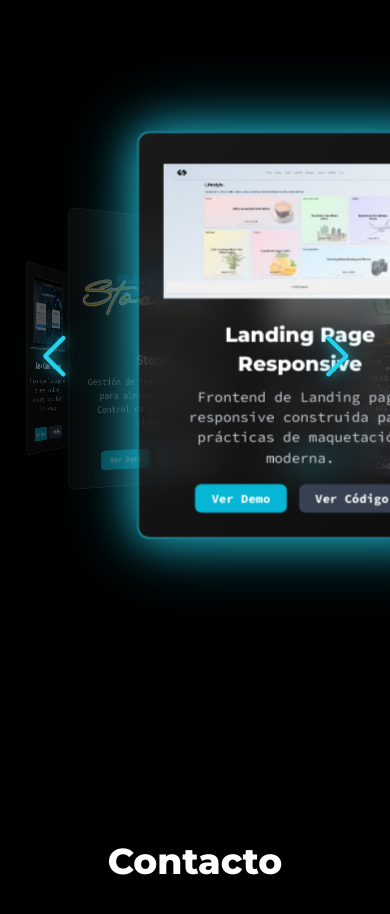
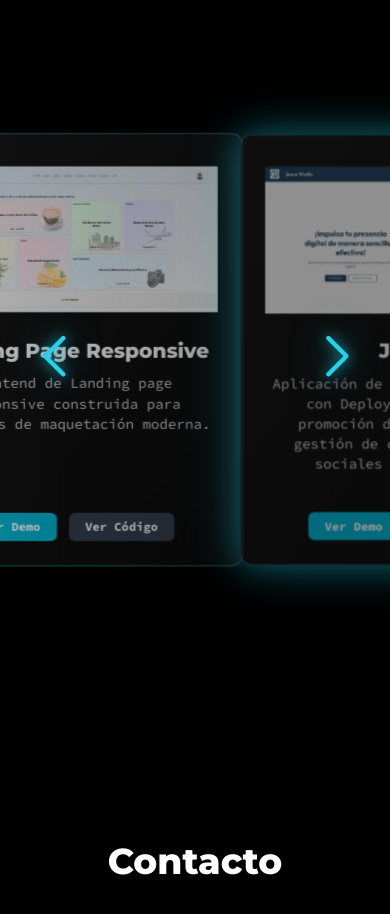
Before and after one commit to ManRio/portfoliov3, a React (Vite) app: page / in a window 390 px wide. Shown: the part 4327-5241 px from the top of the page. Built offline with nearby package versions, Linux system fonts and the light colour scheme.

Commit message:
solucion proyectos mobile

```diff
--- a/src/sections/Projects.jsx
+++ b/src/sections/Projects.jsx
@@ -84,10 +84,12 @@ function Projects() {
       id='projects'
       className='min-h-screen w-full bg-transparent text-white flex flex-col px-6'
     >
+      {/* Título */}
       <h2 className='text-4xl sm:text-5xl font-montserrat font-bold text-center mt-10'>
         Proyectos
       </h2>
 
+      {/* Carrusel */}
       <div className='flex-1 flex items-center justify-center relative'>
         <Swiper
           modules={[Navigation, Autoplay, EffectCoverflow]}
@@ -102,16 +104,29 @@ function Projects() {
           }}
           loop={true}
           centeredSlides={true}
-          slidesPerView={3} // IMPORTANTE para coverflow real
           speed={650}
           effect='coverflow'
-          coverflowEffect={{
-            rotate: 35, // giro de las laterales
-            stretch: 0,
-            depth: 220, // profundidad 3D
-            modifier: 1.15, // intensidad global
-            scale: 0.86, // escalado de laterales
-            slideShadows: false,
+          breakpoints={{
+            0: {
+              slidesPerView: 1, // 👈 en móviles solo 1 tarjeta
+              coverflowEffect: {
+                rotate: 0,
+                stretch: 0,
+                depth: 0,
+                scale: 1,
+              },
+            },
+            768: {
+              slidesPerView: 3, // 👈 a partir de tablet, coverflow real
+              coverflowEffect: {
+                rotate: 35,
+                stretch: 0,
+                depth: 220,
+                modifier: 1.15,
+                scale: 0.86,
+                slideShadows: false,
+              },
+            },
           }}
           className='projects-swiper'
         >
@@ -154,6 +169,7 @@ function Projects() {
           ))}
         </Swiper>
 
+        {/* Flechas */}
         <div className='swiper-button-prev custom-line-arrow'></div>
         <div className='swiper-button-next custom-line-arrow'></div>
       </div>
--- a/src/sections/projects.css
+++ b/src/sections/projects.css
@@ -17,11 +17,11 @@
 
 /* Cada slide necesita un ancho fijo para el coverflow */
 .project-slide {
-  width: 360px; /* ajusta a tu gusto (320–400) */
+  width: 360px;
   height: auto;
 }
 
-/* Card base (sin transform aquí para no pelear con Swiper) */
+/* Card base */
 .project-card {
   @apply bg-gradient-to-br from-white/10 to-white/5 backdrop-blur-lg border border-white/20 rounded-xl shadow-lg p-6 transition-all duration-500;
   min-height: 400px;
@@ -40,8 +40,7 @@
   animation: neon-pulse-card 3s infinite ease-in-out;
 }
 
-/* (Opcional) dar un pelín más de tamaño visual a la activa con scale,
-   pero sobre el SLIDE, no sobre la card */
+/* (Opcional) dar un pelín más de tamaño visual a la activa */
 .swiper-slide-active {
   transform: translateZ(0) scale(1.02) !important;
 }
```
